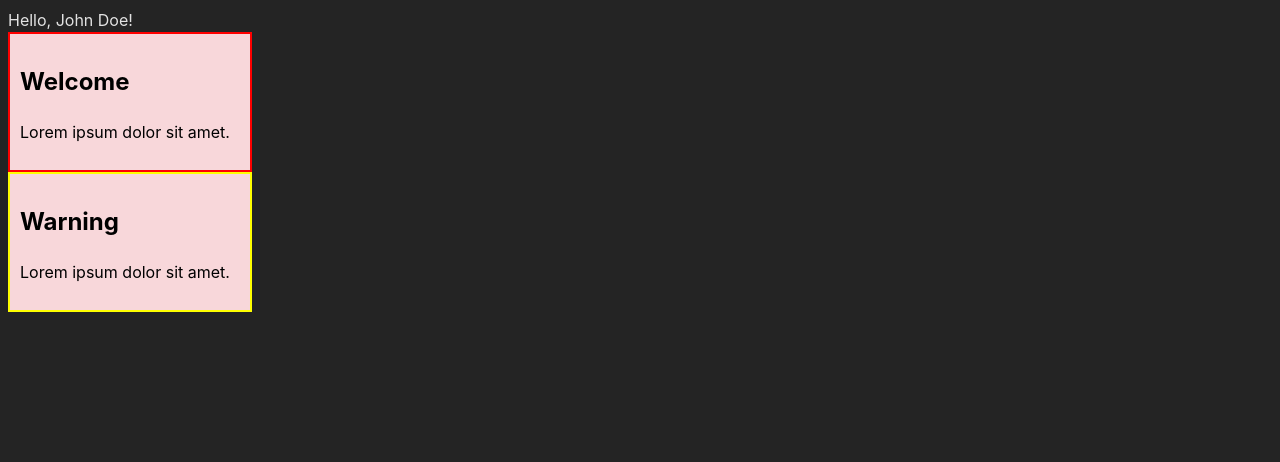
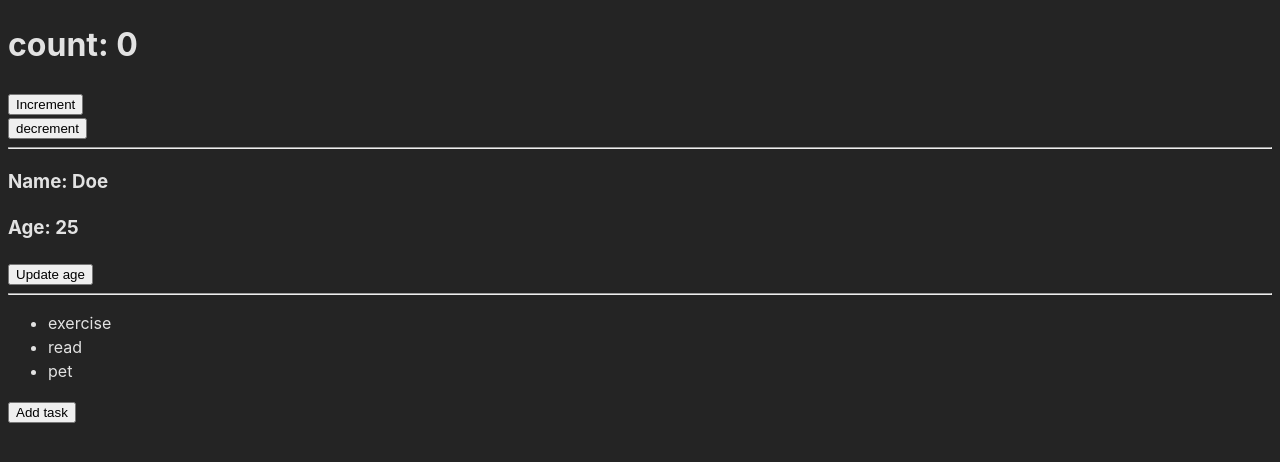
Before and after one commit to armanjes/react, a React (Vite) app: page / in a window 1280 px wide. Shown: the top 462 px of the page. Built offline with nearby package versions, Linux system fonts and the light colour scheme.

Commit message:
useState() hook

```diff
--- a/src/App.jsx
+++ b/src/App.jsx
@@ -1,19 +1,10 @@
-import Card from "./components/Card"
-import Welcome from "./components/Welcome"
+import Counter from './components/Counter.jsx';
 
 const App = () => {
   return (
     <>
-      <Welcome name="John Doe" />
-      <Card>
-        <h2>Welcome</h2>
-        <p>Lorem ipsum dolor sit amet.</p>
-      </Card>
-      <Card color="yellow">
-        <h2>Warning</h2>
-        <p>Lorem ipsum dolor sit amet.</p>
-      </Card>
+      <Counter/>
     </>
-  );
+  )
 }
 export default App
--- a/src/components/Card.jsx
+++ /dev/null
@@ -1,21 +0,0 @@
-const Card = (props) => {
-  return (
-    <div
-      style={{
-        border: `2px solid ${props.color || "red"}`,
-        padding: "10px",
-        background: "#f8d7da",
-        width: "220px",
-        color: "#000000",
-      }}
-    >
-      {props.children}
-    </div>
-  );
-};
-export default Card;
-
-/*
-props.children is useful when you want a wrapper component that can handle dynamic content inside it.
-It is commonly used for cards, layouts, modals, and UI containers.
-*/
--- /dev/null
+++ b/src/components/Counter.jsx
@@ -0,0 +1,65 @@
+import { useState } from "react";
+
+const Counter = () => {
+  // handling numbers
+  const [count, setCount] = useState(0);
+
+  const decrement = () => {
+    setCount((prev) => prev - 1);
+  };
+
+  // handling objects
+  const [user, setUser] = useState({
+    name: "Doe",
+    age: 25,
+  });
+
+    const updateAge = () => {
+      setUser(prev => ({...prev, age: prev.age + 1}))
+  };
+
+  // handling arrays
+  const [task, setTask] = useState(["exercise", "read", "pet"]);
+
+  return (
+    <>
+      <div>
+        <h1>count: {count}</h1>
+        <button onClick={() => setCount((prev) => prev + 1)}>Increment</button>
+        <br />
+        <button onClick={decrement}>decrement</button>
+      </div>
+      <hr />
+      {/* handling object */}
+      <div>
+        <h3>Name: {user.name}</h3>
+        <h3>Age: {user.age}</h3>
+        <button onClick={updateAge}>Update age</button>
+      </div>
+      <hr />
+      {/* handling arrays */}
+      <div>
+        <ul>
+          {task.map((task, index) => {
+            return <li key={index}>{task}</li>;
+          })}
+        </ul>
+        <button onClick={() => setTask(task => [...task, "new task"])}>Add task</button>
+      </div>
+    </>
+  );
+};
+export default Counter;
+
+/*
+what is useState()?
+useState is a hook used for managing states in functional components. It stores values between renders and triggers **re-render* after value change.
+
+syntax: const [state, setState] = useState()
+
+-> useState(): stores the initial value.
+-> state: gives access to the initial value.
+-> setState: is a setter function used for updating value.
+
+We can store any value inside useState and render it like string, number, array, objects etc.
+*/
--- a/src/components/Welcome.jsx
+++ /dev/null
@@ -1,17 +0,0 @@
-const Welcome = ({name}) => {
-  return (
-    <div>Hello, {name}!</div>
-  )
-}
-export default Welcome
-
-/*
-✅ What is component?
-Component is the reuseable part of UI that returns JSX(JavaScript XML).
-There are two types of components:
-1. Class Component (Old)
-1. Functional Component (Modern)
-
-✅ What is props?
-Props stand for properties. Props helps us to pass data from parent to child. We can pass any data type through prop. Props are read-only (they cannot be modified inside the child component).
-*/
```
